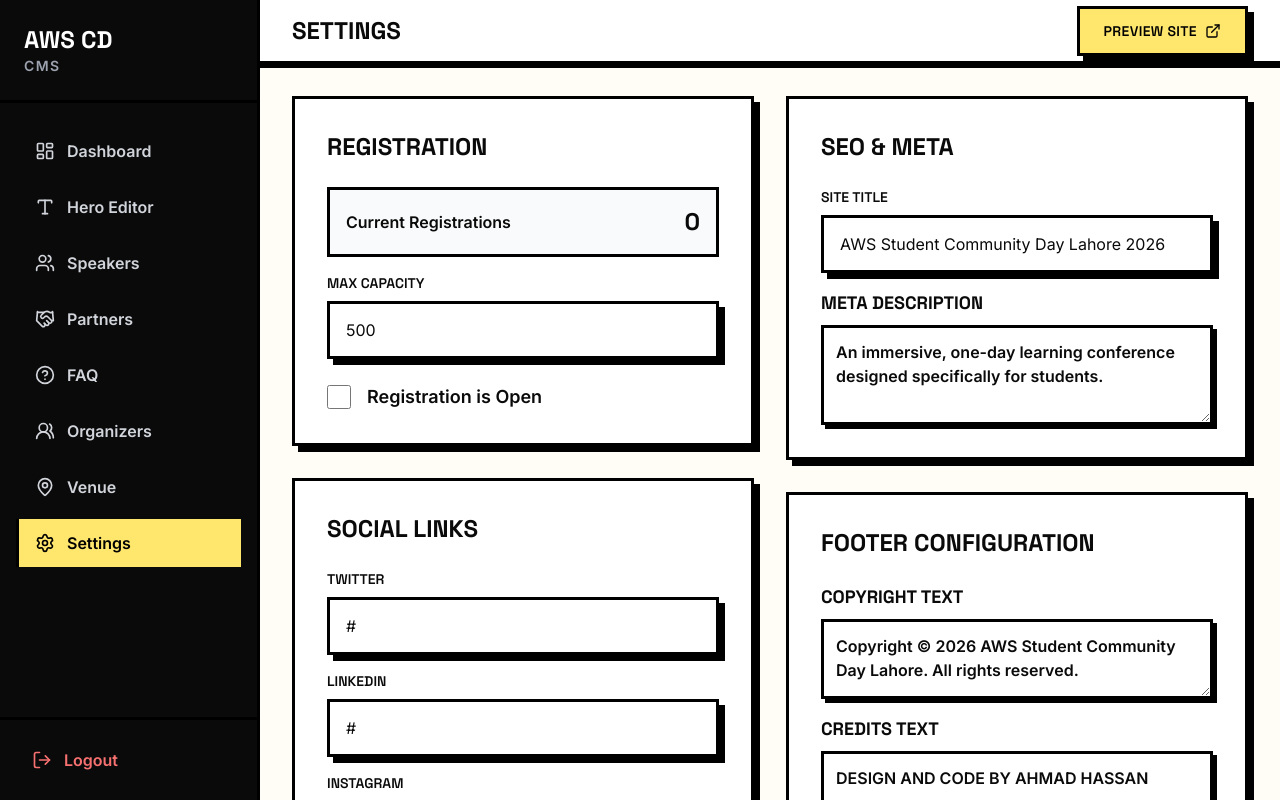
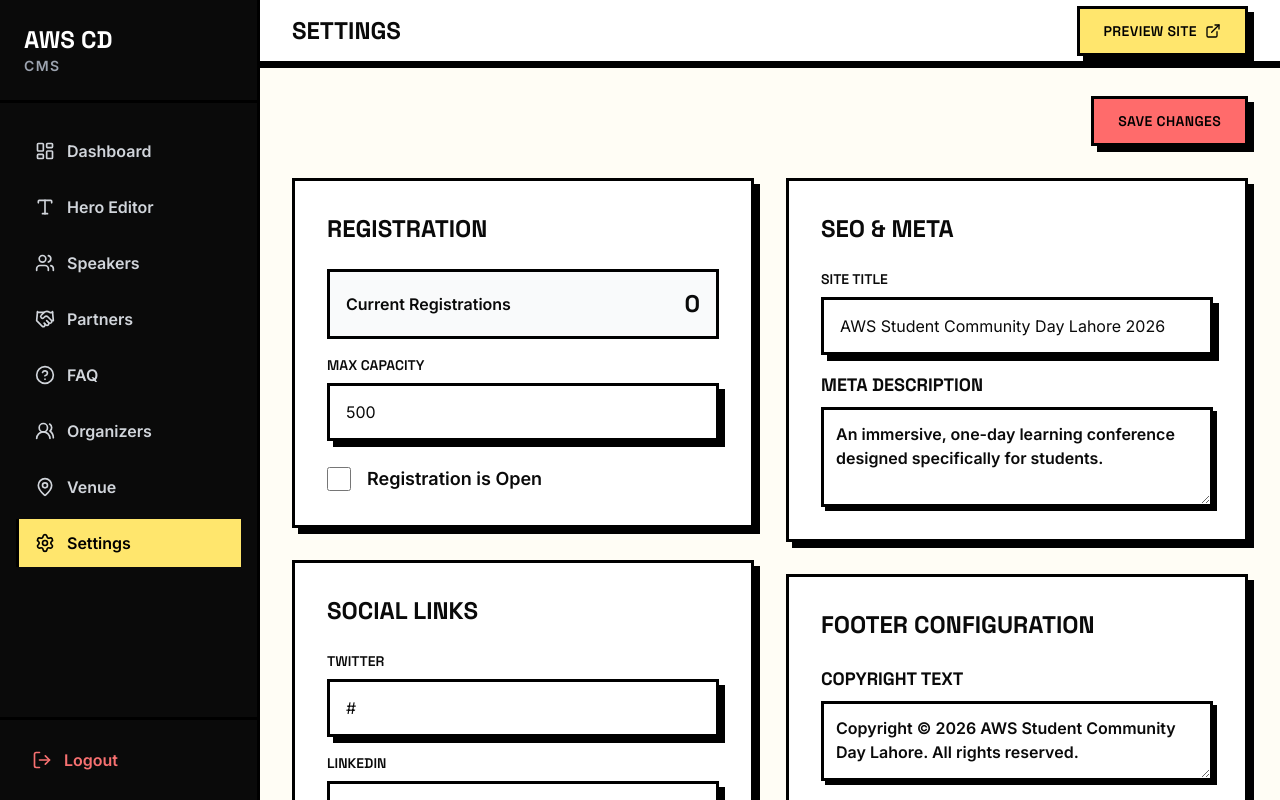
Before and after one commit to abdulmueezdev/aws-community-day-2026, a React (Vite) app: page /admin/settings in a window 1280 px wide. Shown: the top 800 px of the page. Built offline with nearby package versions, Linux system fonts and the light colour scheme.

Commit message:
8.5l: save button with toast feedback

```diff
--- a/src/admin/pages/Settings.tsx
+++ b/src/admin/pages/Settings.tsx
@@ -1,15 +1,27 @@
 import { useState, useEffect } from 'react';
 import { NeoCard } from '../../components/NeoCard';
 import { NeoInput } from '../../components/NeoInput';
+import { NeoButton } from '../../components/NeoButton';
 import { useSiteData } from '../../context/SiteDataContext';
 
 export function Settings() {
   const { siteData, updateSiteData, isOverride, resetToDefaults } = useSiteData();
   const [settingsData, setSettingsData] = useState(siteData.settings);
+  const [toast, setToast] = useState<{ type: string; message: string } | null>(null);
 
   useEffect(() => {
     setSettingsData(siteData.settings);
   }, [siteData.settings]);
+
+  const showToast = (type: string, message: string) => {
+    setToast({ type, message });
+    setTimeout(() => setToast(null), 3000);
+  };
+
+  const handleSave = () => {
+    updateSiteData({ settings: settingsData });
+    showToast('success', 'Settings saved!');
+  };
 
   const handleUpdate = (field: keyof typeof settingsData, value: string | number | boolean) => {
     setSettingsData(prev => ({
@@ -22,6 +34,13 @@
 
   return (
     <div className="flex flex-col gap-8">
+      {/* Save Button */}
+      <div className="flex justify-end gap-4">
+        <NeoButton variant="primary" onClick={handleSave}>
+          Save Changes
+        </NeoButton>
+      </div>
+
       <div className="grid grid-cols-1 lg:grid-cols-2 gap-8">
 
         <div className="flex flex-col gap-8">
@@ -122,6 +141,13 @@
 
       </div>
 
+      {toast && (
+        <div className={`fixed bottom-6 right-6 z-50 px-6 py-3 border-[3px] border-black shadow-neo font-heading font-bold text-sm uppercase rounded-none ${
+          toast.type === 'success' ? 'bg-success text-white' : 'bg-primary text-white'
+        }`}>
+          {toast.message}
+        </div>
+      )}
     </div>
   );
 }
```
